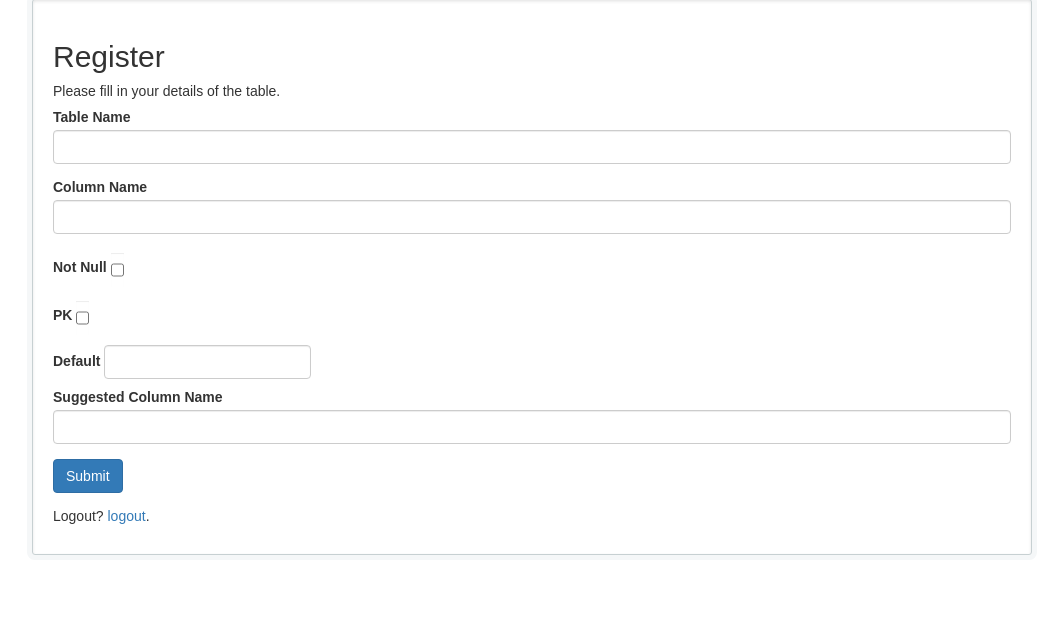
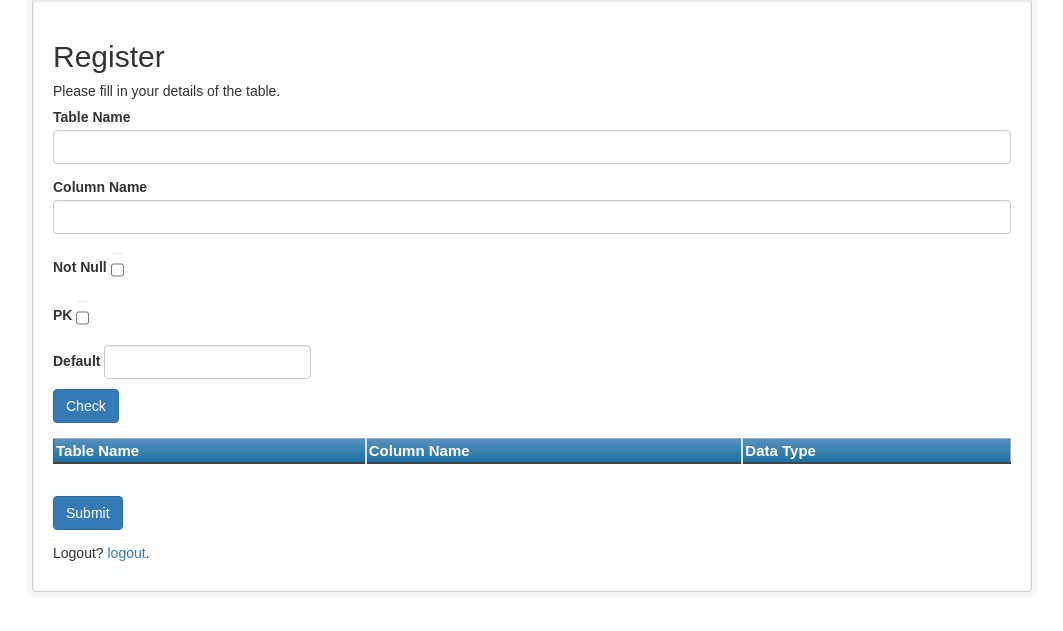
Before and after one commit to poonia6396/portal, a PHP site: page /standardise.php in a window 1280 px wide. Shown: the part 126-757 px from the top of the page, without its empty margins (158-1221 px from the left). Run offline with PHP 8.4, Linux system fonts and the light colour scheme; lists and menus that the app fills with data are empty.

Commit message:
Update standardise.php

```diff
--- a/standardise.php
+++ b/standardise.php
@@ -104,6 +104,63 @@ if($_SERVER["REQUEST_METHOD"] == "POST"){
 				  border-radius: 3px;
 				  border: 1px solid #c7d0d2;
 				  box-shadow: inset 0 1.5px 3px rgba(190, 190, 190, .4), 0 0 0 5px #f5f7f8;				  }
+			table.blueTable {
+				border: 1px solid #1C6EA4;
+				background-color: #EEEEEE;
+				width: 100%;
+				text-align: left;
+				border-collapse: collapse;
+			}
+			table.blueTable td, table.blueTable th {
+				border: 1px solid #AAAAAA;
+				padding: 3px 2px;
+			}
+			table.blueTable tbody td {
+				font-size: 13px;
+			}
+			table.blueTable tr:nth-child(even) {
+				background: #D0E4F5;
+			}
+			table.blueTable thead {
+				background: #1C6EA4;
+				background: -moz-linear-gradient(top, #5592bb 0%, #327cad 66%, #1C6EA4 100%);
+				background: -webkit-linear-gradient(top, #5592bb 0%, #327cad 66%, #1C6EA4 100%);
+				background: linear-gradient(to bottom, #5592bb 0%, #327cad 66%, #1C6EA4 100%);
+				border-bottom: 2px solid #444444;
+			}
+			table.blueTable thead th {
+				font-size: 15px;
+				font-weight: bold;
+				color: #FFFFFF;
+				border-left: 2px solid #D0E4F5;
+			}
+			table.blueTable thead th:first-child {
+				border-left: none;
+			}
+
+			table.blueTable tfoot {
+				font-size: 14px;
+				font-weight: bold;
+				color: #FFFFFF;
+				background: #D0E4F5;
+				background: -moz-linear-gradient(top, #dcebf7 0%, #d4e6f6 66%, #D0E4F5 100%);
+				background: -webkit-linear-gradient(top, #dcebf7 0%, #d4e6f6 66%, #D0E4F5 100%);
+				background: linear-gradient(to bottom, #dcebf7 0%, #d4e6f6 66%, #D0E4F5 100%);
+				border-top: 2px solid #444444;
+			}
+			table.blueTable tfoot td {
+				font-size: 14px;
+			}
+			table.blueTable tfoot .links {
+				text-align: right;
+			}
+			table.blueTable tfoot .links a{
+				display: inline-block;
+				background: #1C6EA4;
+				color: #FFFFFF;
+				padding: 2px 8px;
+				border-radius: 5px;
+			}
 
     </style>
 </head>
@@ -149,15 +206,23 @@ if($_SERVER["REQUEST_METHOD"] == "POST"){
                 <span class="help-block"><?php echo $password_err; ?></span>
             </div>
 
-			<div class="form-group <?php echo (!empty($password_err)) ? 'has-error' : ''; ?>">
-                <label> Suggested Column Name</label>
-                <input type="text" name="columnname" class="form-control">
-                <span class="help-block"><?php echo $password_err; ?></span>
+
+			<div class="form-group">
+                <input type="button" class="btn btn-primary" name="checkbtn" value="Check">
             </div>
 
-
+			<table class="blueTable">
+				<thead>
+				<tr>
+				<th>Table Name</th>
+				<th>Column Name</th>
+				<th>Data Type</th>
+				</tr>
+				</thead>
+			</table>
+			<br><br>
             <div class="form-group">
-                <input type="submit" class="btn btn-primary" value="Submit">
+                <input type="submit" class="btn btn-primary" name="submitbtn" value="Submit">
             </div>
             <p>Logout? <a href="logout.php">logout</a>.</p>
         </form>
```
